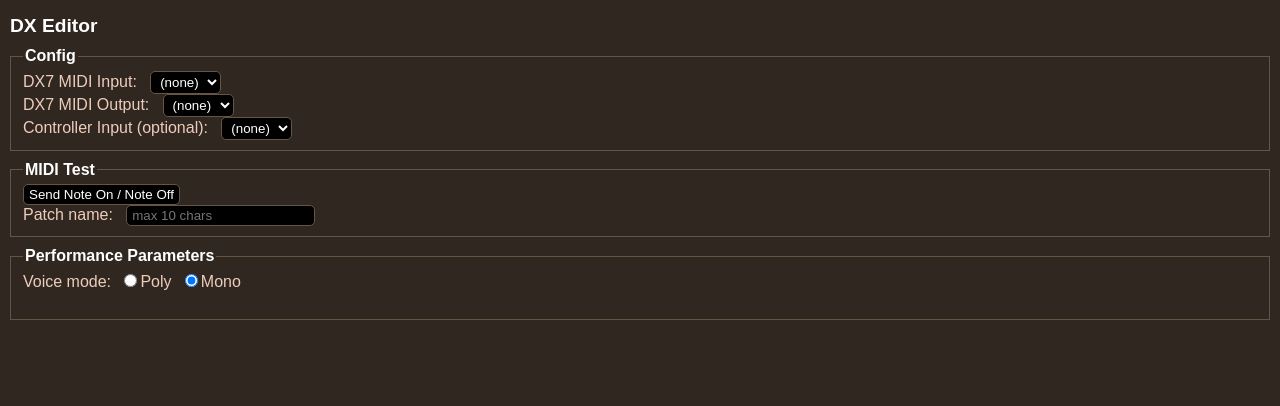
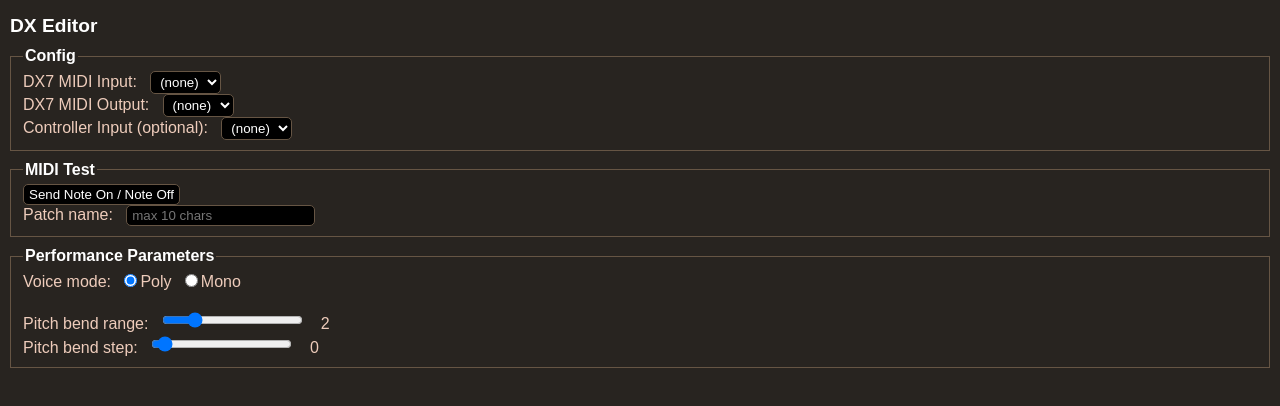
Before and after one commit to Ahlzen/DXEdit, a React (Vite) app: page / in a window 1280 px wide. Shown: the top 406 px of the page. Built offline with nearby package versions, Linux system fonts and the light colour scheme.

Commit message:
Added Slider component for editing performance values.

```diff
--- a/src/components/App.css
+++ b/src/components/App.css
@@ -1,6 +1,6 @@
 body {
   color: #ecb;
-  background-color: #302820;
+  background-color: #282420;
   padding: 10px;
 }
 
@@ -29,7 +29,8 @@ legend {
 select,
 button,
 input[type="text"],
-input[type="radio"]
+input[type="radio"],
+input[type="range"]
 {
   color: white;
   background-color: black;
@@ -39,7 +40,13 @@ input[type="radio"]
 }
 select,
 input[type="text"],
-input[type="radio"]
+input[type="radio"],
+input[type="range"],
+.slider .value
 {
   margin-left: 1em;
 }
+input[type="range"] {
+  padding-top: 0;
+  padding-bottom: 0;
+}
--- a/src/components/App.tsx
+++ b/src/components/App.tsx
@@ -1,13 +1,20 @@
 import { useState, useRef, useEffect } from 'react';
 import './App.css';
 
+// MIDI
 import midi from '../midi/midi.js';
+import type { DX7performanceParams } from '../midi/DX7performanceParams.ts';
+
+// components
 import MidiPortSelector from './MidiPortSelector.tsx';
 import RadioGroup from './RadioGroup.tsx';
+import Slider from './Slider.tsx';
 
 export default function App()
 {
-  // App state
+  const midiRef = useRef<typeof midi | null>(null);
+
+  // MIDI configuration state
   const [midiInPortNames, setMidiInPortNames] = useState<string[]>([]);
   const [midiOutPortNames, setMidiOutPortNames] = useState<string[]>([]);
 
@@ -17,7 +24,12 @@ export default function App()
 
   const [midiChannel, setMidiChannel] = useState<number>(0);
 
-  const midiRef = useRef<typeof midi | null>(null);
+  // Editor state
+  const [perfParams, setPerfParams] = useState<DX7performanceParams>({
+    monoMode: 0,
+    pitchBendRange: 2,
+    pitchBendStep: 0,
+  });
 
 
   useEffect(() => {
@@ -72,14 +84,8 @@ export default function App()
         <input type="text"
           maxLength={10}
           placeholder="max 10 chars"
-          onChange={(e) => {
-            const patchName = e.target.value;
-            handleUpdatePatchName(patchName);
-          }} />
+          onChange={(e) => {handleUpdatePatchName(e.target.value)}} />
       </label>
-      {/* <button onClick={handleUpdatePatchName}>
-        Update patch name
-      </button> */}
     </fieldset>
 
     <fieldset className="panel">
@@ -87,13 +93,22 @@ export default function App()
       <RadioGroup
         title="Voice mode:"
         options={{ 0: "Poly", 1: "Mono" }}
-        selectedValue={1}
+        selectedValue={perfParams.monoMode}
         onValueChanged={(value) => {handleVoiceModeChanged(value)}} />
       <br/>
-
-
+      <Slider
+        title="Pitch bend range:"
+        selectedValue={perfParams.pitchBendRange}
+        minValue={0}
+        maxValue={12}
+        onValueChanged={handlePitchBendRangeChanged}/>
+      <Slider
+        title="Pitch bend step:"
+        selectedValue={perfParams.pitchBendStep}
+        minValue={0}
+        maxValue={12}
+        onValueChanged={handlePitchBendStepChanged}/>
     </fieldset>
-
     </>
   );
 
@@ -157,18 +172,47 @@ export default function App()
 
   function handleVoiceModeChanged(value: number) {
     console.log("App: handleVoiceModeChanged(): " + value);
-    if (value !== 0 && value !== 1) return;
-    const sysexMessage = [
+    sendFunctionParameterChangeSysex(64, value, 0, 1);
+    setPerfParams({...perfParams, monoMode: value})
+  }
+
+  function handlePitchBendRangeChanged(value: number) {
+    console.log("App: handlePitchBendRangeChanged(): " + value);
+    sendFunctionParameterChangeSysex(65, value, 0, 12);
+    setPerfParams({...perfParams, pitchBendRange: value})
+  }
+
+  function handlePitchBendStepChanged(value: number) {
+    console.log("App: handlePitchBendStepChanged(): " + value);
+    sendFunctionParameterChangeSysex(66, value, 0, 12);
+    setPerfParams({...perfParams, pitchBendStep: value})
+  }
+
+
+  function sendFunctionParameterChangeSysex(
+    parameterNumber: number,
+    parameterValue: number,
+    minAllowedValue: number,
+    maxAllowedValue: number)
+  {
+    if (parameterNumber < 64 || parameterNumber > 77) {
+      console.log("Invalid parameter number: " + parameterNumber);
+      return;
+    }
+    if (parameterValue < minAllowedValue || parameterValue > maxAllowedValue) {
+      console.log(`Invalid parameter value: {parameterValue} (allowed: {minAllowedValue} {maxAllowedValue})`);
+      return;
+    }
+    const sysexData = [
       midi.START_OF_SYSEX,
       midi.YAMAHA_MANUFACTURER_ID,
       midi.SUB_STATUS_PARAMETER + midiChannel,
       midi.PARAMETER_GROUP_FUNCTION,
-      value,
+      parameterNumber,
+      parameterValue,
       midi.END_OF_SYSEX];
-    midiRef.current?.sendMessage(sysexMessage);
+    midiRef.current?.sendMessage(sysexData);
   }
-
-
 
 
   // Helpers
--- /dev/null
+++ b/src/components/Slider.tsx
@@ -0,0 +1,23 @@
+export default function Slider(props: {
+  title: string,
+  selectedValue: number,
+  minValue: number,
+  maxValue: number,
+  onValueChanged: (value: number) => void })
+{
+  return (
+    <div className="slider">
+      <label>{props.title}
+        <input
+          type="range"
+          value={props.selectedValue}
+          name={props.title}
+          min={props.minValue}
+          max={props.maxValue}
+          onChange={(e) => props.onValueChanged(Number(e.target.value))}
+          />
+        <span className="value">{props.selectedValue}</span>
+      </label>
+    </div>
+  )
+};
--- /dev/null
+++ b/src/midi/DX7performanceParams.ts
@@ -0,0 +1,5 @@
+export type DX7performanceParams = {
+  monoMode:       number, // 0=poly, 1=mono
+  pitchBendRange: number, // 0..12
+  pitchBendStep:  number, // 0..12
+};
```
Also changed, not shown: src/midi/webmidi.ts (added, +8 -0 lines).
